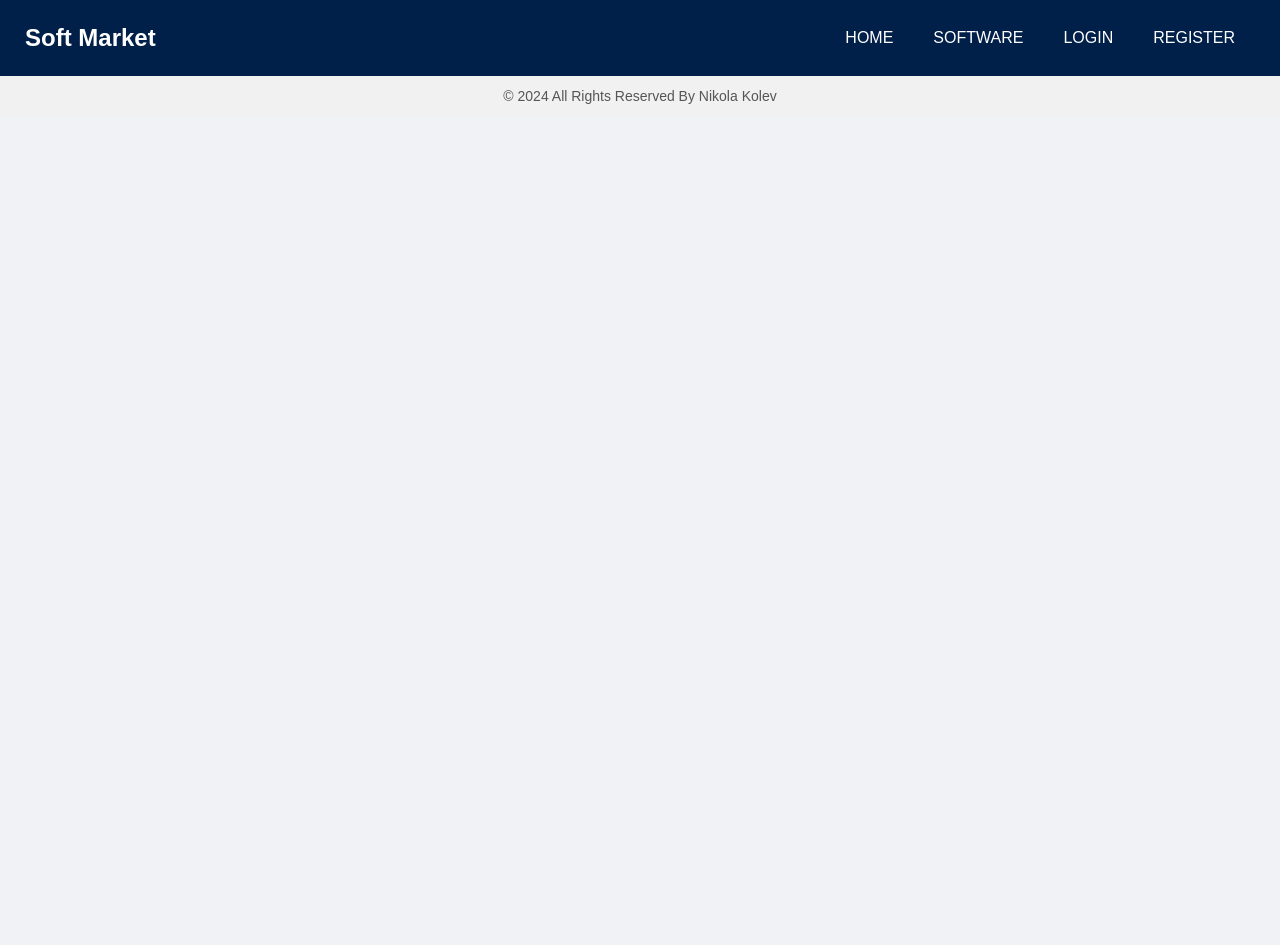
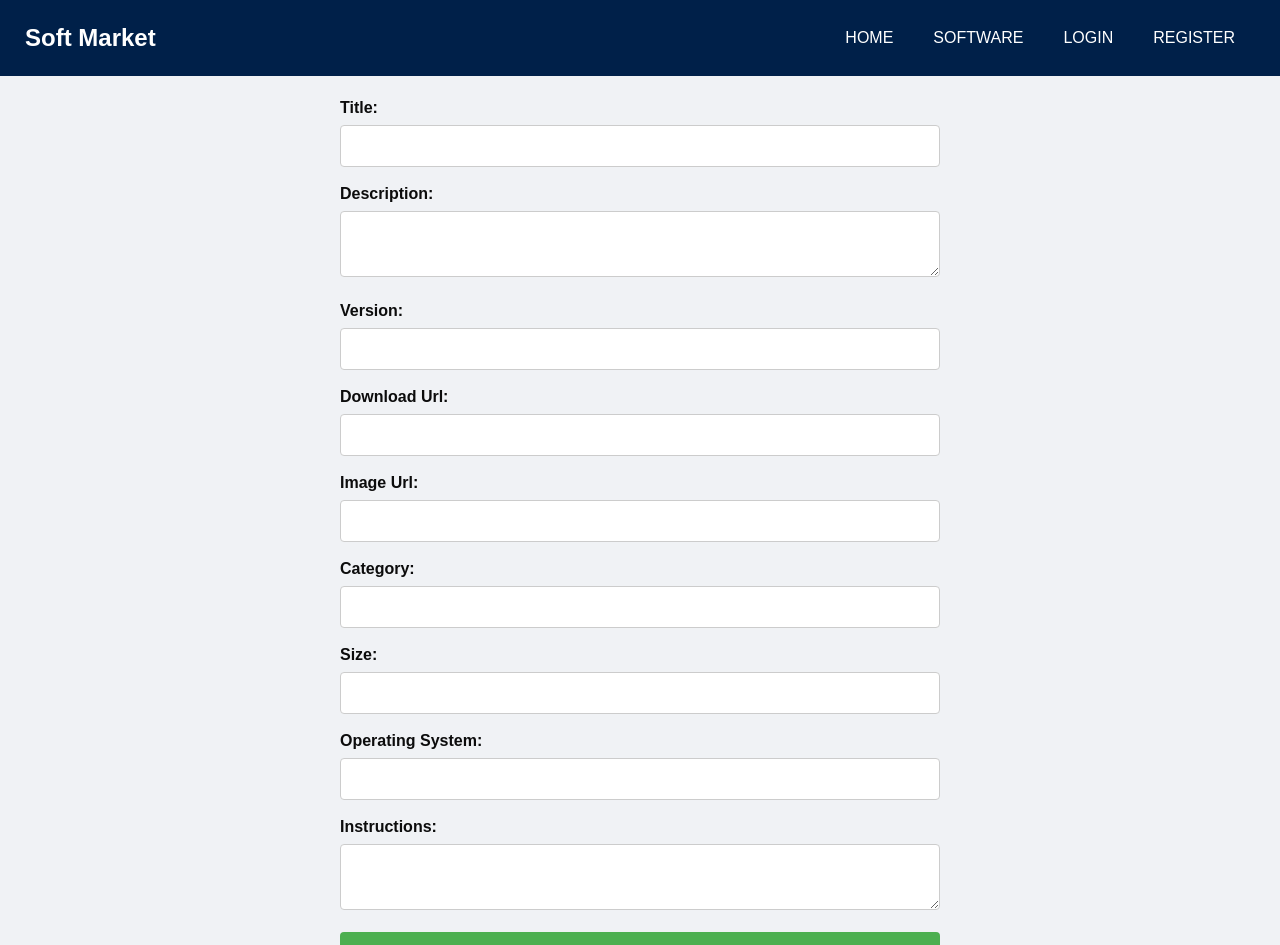
Before and after one commit to nickkolev/software-marketplace, a React (Vite) app in the folder client/: page /softwares/1/edit in a window 1280 px wide. Shown: the top 945 px of the page. Before the commit the page ends 800 px from the top, so only its background shows below. Built offline with nearby package versions, Linux system fonts and the light colour scheme; no server answers.

Commit message:
edit and delete functionality implemented

```diff
--- a/client/src/App.jsx
+++ b/client/src/App.jsx
@@ -11,6 +11,7 @@ import SoftwareList from "./components/software-list/SoftwareList"
 import SoftwareDetails from "./components/software-details/SoftwareDetails"
 import SoftwareCreate from "./components/software-create/SoftwareCreate"
 import Logout from "./components/logout/Logout"
+import SoftwareEdit from "./components/software-edit/SoftwareEdit"
 
 function App() {
 	return (
@@ -25,6 +26,7 @@ function App() {
 					<Route path="/logout" element={<Logout />} />
 					<Route path="/softwares" element={<SoftwareList />} />
 					<Route path="/softwares/:softwareId/details" element={<SoftwareDetails />} />
+					<Route path="/softwares/:softwareId/edit" element={<SoftwareEdit />} />
 					<Route path="/softwares/create" element={<SoftwareCreate />} />
 				</Routes>
 
--- a/client/src/api/software-api.js
+++ b/client/src/api/software-api.js
@@ -18,10 +18,16 @@ export const getOne = async (softwareId) => {
 
 export const create = (softwareData) => request.post(`${BASE_URL}`, softwareData);
 
+export const del = (softwareId) => request.del(`${BASE_URL}/${softwareId}`);
+
+export const update = (softwareId, softwareData) => request.put(`${BASE_URL}/${softwareId}`, softwareData);
+
 const softwaresApi = {
     getOne,
     getAll,
     create,
+    del,
+    update,
 }
 
 export default softwaresApi;
--- a/client/src/components/software-create/SoftwareCreate.jsx
+++ b/client/src/components/software-create/SoftwareCreate.jsx
@@ -13,8 +13,7 @@ const initialValues = {
     operatingSystem: '',
     category: '',
     size: '',
-    instructions: '',
-    createdAt: new Date().toISOString()
+    instructions: ''
 }
 
 export default function SoftwareCreate() {
--- a/client/src/components/software-details/SoftwareDetails.jsx
+++ b/client/src/components/software-details/SoftwareDetails.jsx
@@ -1,21 +1,23 @@
-import { useParams } from 'react-router-dom';
+import { Link, useNavigate, useParams } from 'react-router-dom';
+import { useGetOneSoftware } from '../../hooks/useSoftwares';
+import { useForm } from '../../hooks/useForm';
+import { useCreateComment, useGetAllComments } from '../../hooks/useComments';
+import { useAuthContext } from '../../contexts/AuthContext';
+import softwaresApi from '../../api/software-api';
 
 import styles from './SoftwareDetails.module.css';
-import { useGetOneSoftware } from '../../hooks/useSoftwares';
-import { useForm } from '../../hooks/useForm';
-import { useAuthContext } from '../../contexts/AuthContext';
-import { useCreateComment, useGetAllComments } from '../../hooks/useComments';
 
 const initialValues = {
     comment: '',
 };
 
 export default function SoftwareDetails() {
+    const navigate = useNavigate();
     const { softwareId } = useParams();
     const [comments, setComments] = useGetAllComments(softwareId);
     const createComment = useCreateComment();
-    const { software } = useGetOneSoftware(softwareId);
-    const { isAuthenticated } = useAuthContext();
+    const { isAuthenticated, userId } = useAuthContext();
+    const [software] = useGetOneSoftware(softwareId);
 
     const {
         changeHandler,
@@ -39,6 +41,24 @@ export default function SoftwareDetails() {
         return <div>No software found.</div>;
     }
 
+    const softwareDeleteHandler = async () => {
+        isConfirmed = confirm(`Are you sure you want to delete ${software.title}?`);
+
+        if (!isConfirmed) {
+            return;
+        }
+
+        try {
+            await softwaresApi.del(softwareId);
+
+            navigate('/');
+        } catch (error) {
+            console.error('Failed to delete software', error);
+        }
+    }
+
+    const isOwner = userId === software._ownerId;
+
     return (
         <div className={styles.softwareDetails}>
             <img src={software.imageUrl} alt={software.title} className={styles.softwareImage} />
@@ -52,12 +72,12 @@ export default function SoftwareDetails() {
                 <p className={styles.instructions}>Instructions: {software.instructions}</p>
                 <a href={software.downloadUrl} className={styles.downloadButton}>Download</a>
 
-                {/* {loggedInUser && loggedInUser.id === software.authorId && (
+                {isOwner && (
                     <div className={styles.editButtons}>
-                        <button className={styles.editButton}>Edit</button>
-                        <button className={styles.deleteButton}>Delete</button>
+                        <Link to={`/softwares/${softwareId}/edit`} className={styles.editButton}>Edit</Link>
+                        <button className={styles.deleteButton} onClick={softwareDeleteHandler}>Delete</button>
                     </div>
-                )} */}
+                )}
 
                 <div className={styles.commentsSection}>
                     <h3>Comments</h3>
--- /dev/null
+++ b/client/src/components/software-edit/SoftwareEdit.jsx
@@ -0,0 +1,122 @@
+import { useState, useEffect, useMemo } from 'react';
+import styles from './SoftwareEdit.module.css';
+import { useForm } from '../../hooks/useForm';
+import { useNavigate, useParams } from 'react-router-dom';
+import { useGetOneSoftware } from '../../hooks/useSoftwares';
+import softwaresApi from '../../api/software-api';
+
+export default function SoftwareEdit() {
+    const navigate = useNavigate();
+    const { softwareId } = useParams();
+    const [software] = useGetOneSoftware(softwareId);
+
+    const {
+        changeHandler,
+        submitHandler,
+        values,
+    } = useForm(software, async (values) => {
+        const isConfirmed = confirm('Are you sure you want to update this software?');
+
+        if (isConfirmed) {
+            await softwaresApi.update(softwareId, values);
+
+            navigate(`/softwares/${softwareId}/details`);
+        }
+    });
+
+    return (
+        <div className={styles.editSoftware}>
+            <form className={styles.editForm} onSubmit={submitHandler}>
+                <div className={styles.formGroup}>
+                    <label htmlFor="title">Title:</label>
+                    <input
+                        type="text"
+                        id="title"
+                        name="title"
+                        value={values.title}
+                        onChange={changeHandler}
+                    />
+                </div>
+                <div className={styles.formGroup}>
+                    <label htmlFor="description">Description:</label>
+                    <textarea
+                        id="description"
+                        name="description"
+                        value={values.description}
+                        onChange={changeHandler}
+                    ></textarea>
+                </div>
+                <div className={styles.formGroup}>
+                    <label htmlFor="version">Version:</label>
+                    <input
+                        type="text"
+                        id="version"
+                        name="version"
+                        value={values.version}
+                        onChange={changeHandler}
+                    />
+                </div>
+                <div className={styles.formGroup}>
+                    <label htmlFor="download url">Download Url:</label>
+                    <input
+                        type="url"
+                        id="download"
+                        name="download url"
+                        value={values.downloadUrl}
+                        onChange={changeHandler}
+                    />
+                </div>
+                <div className={styles.formGroup}>
+                    <label htmlFor="image">Image Url:</label>
+                    <input
+                        type="url"
+                        id="image"
+                        name="image"
+                        value={values.imageUrl}
+                        onChange={changeHandler}
+                    />
+                </div>
+                <div className={styles.formGroup}>
+                    <label htmlFor="category">Category:</label>
+                    <input
+                        type="text"
+                        id="category"
+                        name="category"
+                        value={values.category}
+                        onChange={changeHandler}
+                    />
+                </div>
+                <div className={styles.formGroup}>
+                    <label htmlFor="size">Size:</label>
+                    <input
+                        type="text"
+                        id="size"
+                        name="size"
+                        value={values.size}
+                        onChange={changeHandler}
+                    />
+                </div>
+                <div className={styles.formGroup}>
+                    <label htmlFor="operatingSystem">Operating System:</label>
+                    <input
+                        type="text"
+                        id="operatingSystem"
+                        name="operatingSystem"
+                        value={values.operatingSystem}
+                        onChange={changeHandler}
+                    />
+                </div>
+                <div className={styles.formGroup}>
+                    <label htmlFor="instructions">Instructions:</label>
+                    <textarea
+                        id="instructions"
+                        name="instructions"
+                        value={values.instructions}
+                        onChange={changeHandler}
+                    ></textarea>
+                </div>
+                <button type="submit" className={styles.saveButton}>Save</button>
+            </form>
+        </div>
+    );
+};
--- /dev/null
+++ b/client/src/components/software-edit/SoftwareEdit.module.css
@@ -0,0 +1,52 @@
+.editSoftware {
+    display: flex;
+    flex-direction: column;
+    align-items: center;
+    margin: 20px;
+}
+
+.editForm {
+    width: 100%;
+    max-width: 600px;
+    display: flex;
+    flex-direction: column;
+}
+
+.formGroup {
+    margin-bottom: 15px;
+}
+
+.formGroup label {
+    display: block;
+    margin-bottom: 5px;
+    font-weight: bold;
+}
+
+.formGroup input,
+.formGroup textarea {
+    width: 100%;
+    padding: 8px;
+    border: 1px solid #ccc;
+    border-radius: 4px;
+    font-size: 16px;
+}
+
+.imagePreview {
+    margin-top: 10px;
+    max-width: 100%;
+    height: auto;
+}
+
+.saveButton {
+    background-color: #4CAF50;
+    color: white;
+    padding: 10px 20px;
+    border: none;
+    border-radius: 4px;
+    cursor: pointer;
+    font-size: 16px;
+}
+
+.saveButton:hover {
+    background-color: #45a049;
+}
--- a/client/src/hooks/useForm.js
+++ b/client/src/hooks/useForm.js
@@ -1,19 +1,23 @@
-import { useState } from 'react';
+import { useEffect, useState } from 'react';
 
 export function useForm(initialValues, submitCallback) {
     const [values, setValues] = useState(initialValues);
 
-    function changeHandler(event) {
+    useEffect(() => {
+        setValues(initialValues);
+    }, [initialValues]);
+
+    const changeHandler = (event) => {
         setValues(state => ({
             ...state,
             [event.target.name]: event.target.value
         }))
     }
 
-    function submitHandler(event) {
+    const submitHandler = async (event) => {
         event.preventDefault();
 
-        submitCallback(values);
+        await submitCallback(values);
 
         setValues(initialValues);
     }
--- a/client/src/hooks/useSoftwares.js
+++ b/client/src/hooks/useSoftwares.js
@@ -18,20 +18,27 @@ export function useGetAllSoftwares() {
 }
 
 export function useGetOneSoftware(softwareId) {
-    const [software, setSoftware] = useState(undefined); // Initialize as undefined
+    const [software, setSoftware] = useState({
+        title: '',
+        description: '',
+        version: '',
+        downloadUrl: '',
+        imageUrl: '',
+        category: '',
+        size: '',
+        operatingSystem: '',
+        instructions: '',
+    });
 
     useEffect(() => {
         (async () => {
-            try {
-                const result = await softwaresApi.getOne(softwareId);
-                setSoftware(result);
-            } catch (error) {
-                console.error('Failed to fetch software', error);
-            }
+            const result = await softwaresApi.getOne(softwareId);
+
+            setSoftware(result);
         })();
     }, [softwareId]);
 
-    return { software, setSoftware };
+    return [software, setSoftware];
 }
 
 export function useCreateSoftware() {
```
Also changed, not shown: 2 other files (tests, documents, lock files or other folders).
